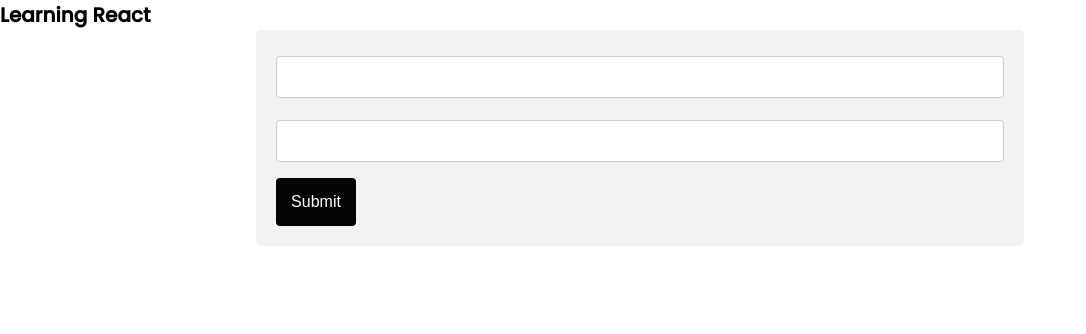
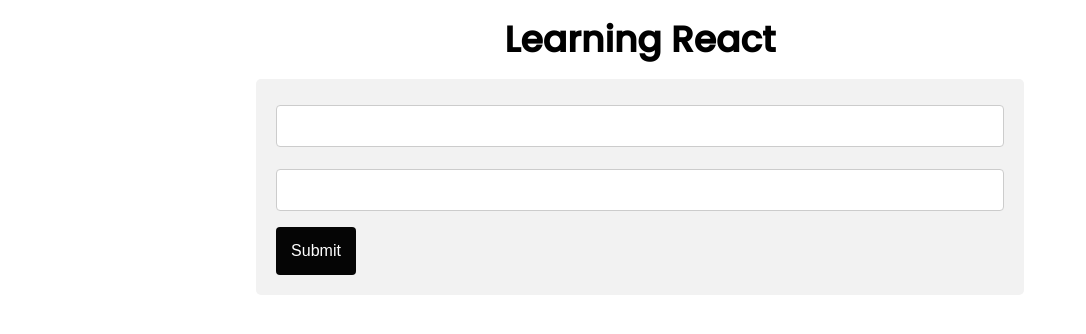
Before and after one commit to adogbeji/ReactBasics, a React (Create React App) app: page / in a window 1280 px wide. Shown: the top 334 px of the page, without its empty margins (0-1086 px from the left). Built offline with nearby package versions, Linux system fonts and the light colour scheme.

Commit message:
Start using useState in App.js

```diff
--- a/src/App.js
+++ b/src/App.js
@@ -1,11 +1,18 @@
+// import React from 'react';  // React.useState()  --> 1st approach
+import { useState } from 'react';  // 2nd approach
+
 import './App.scss';
 
 import './components/dummyForm.scss';
 
 function App() {
+  const [email, setEmail] = useState('');
+
   return (
     <div className="App">
-      <h1>Learning React</h1>
+      <div className="text-box">
+        <h1 className="text">Learning React</h1>
+      </div>
 
       <div className="form-box">
         {/* Form Start  */}
--- a/src/index.css
+++ b/src/index.css
@@ -20,3 +20,15 @@
   color: #000000;
   box-sizing: border-box;  /* Border & Padding included in Width & Height */
 }
+
+.text-box {
+  width: 90%;
+  margin: 0 auto;
+  text-align: center;
+  padding: 1.2rem 0;
+  /* background-color: #FF0000; */
+}
+
+.text {
+  font-size: 3.6rem;
+}
```
